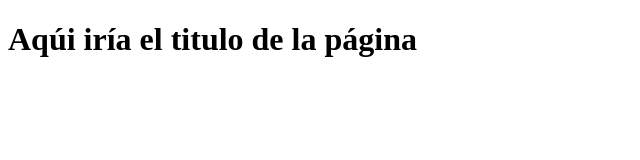
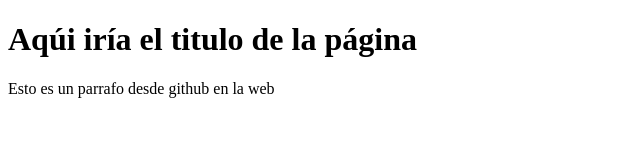
Before and after one commit to WarMachine2019/Proyecto-web-empresa-C, a plain HTML site: page index.html in a window 1280 px wide. Shown: the whole page, without its empty margins (0-640 px from the left). Drawn offline with Linux system fonts and the light colour scheme.

Commit message:
Update index.html

```diff
--- a/index.html
+++ b/index.html
@@ -8,6 +8,7 @@
 </head>
 <body>
     <h1>Aqúi iría el titulo de la página</h1>
+    <p> Esto es un parrafo desde github en la web</p>
 
 </body>
 </html>
```
